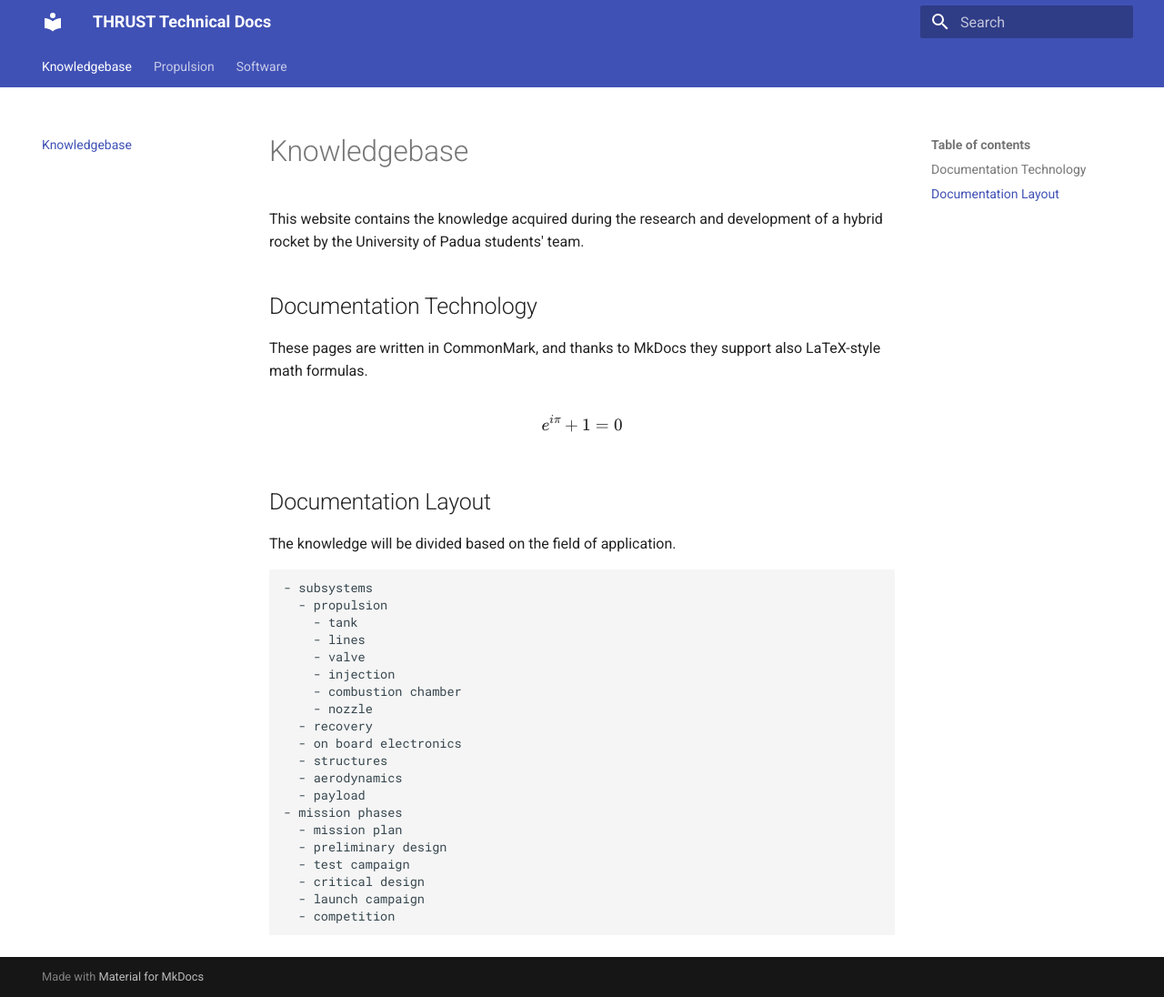
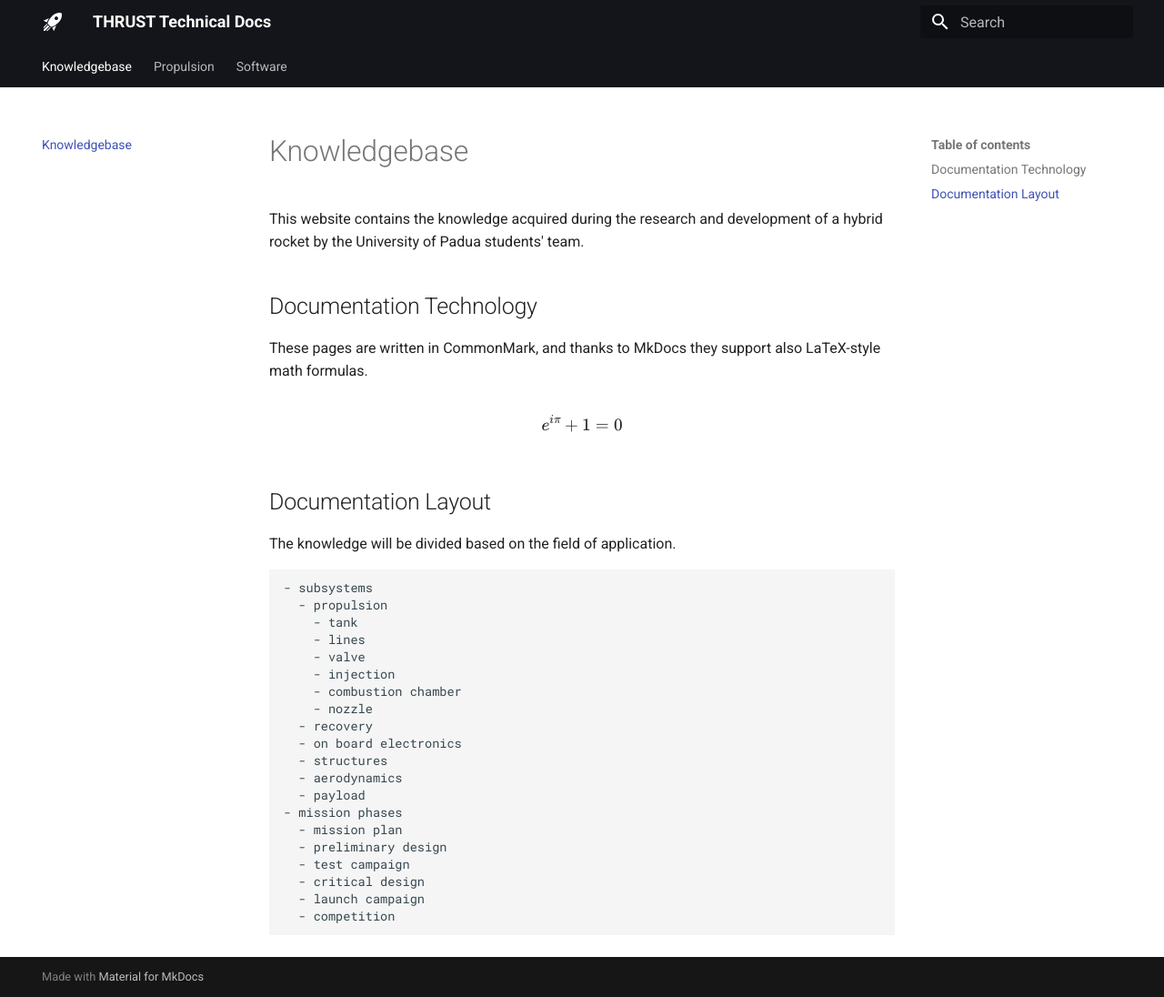
Before and after one commit to thrust-team/docs, an MkDocs documentation site: the page built from docs/index.md, in a window 1280 px wide and 1096 px high. Shown: the whole window at 91% size. Built offline with MkDocs 1.6.1 and Material for MkDocs 9.7.7, drawn with Linux system fonts in a browser that asks for light colours.

Commit message:
Color and logo

```diff
--- a/mkdocs.yml
+++ b/mkdocs.yml
@@ -3,7 +3,10 @@ theme:
   name: material
   features:
     - navigation.tabs
-
+  palette:
+    primary: black
+  icon:
+    logo: material/rocket-launch
 markdown_extensions:
   - pymdownx.arithmatex:
       generic: true
```
